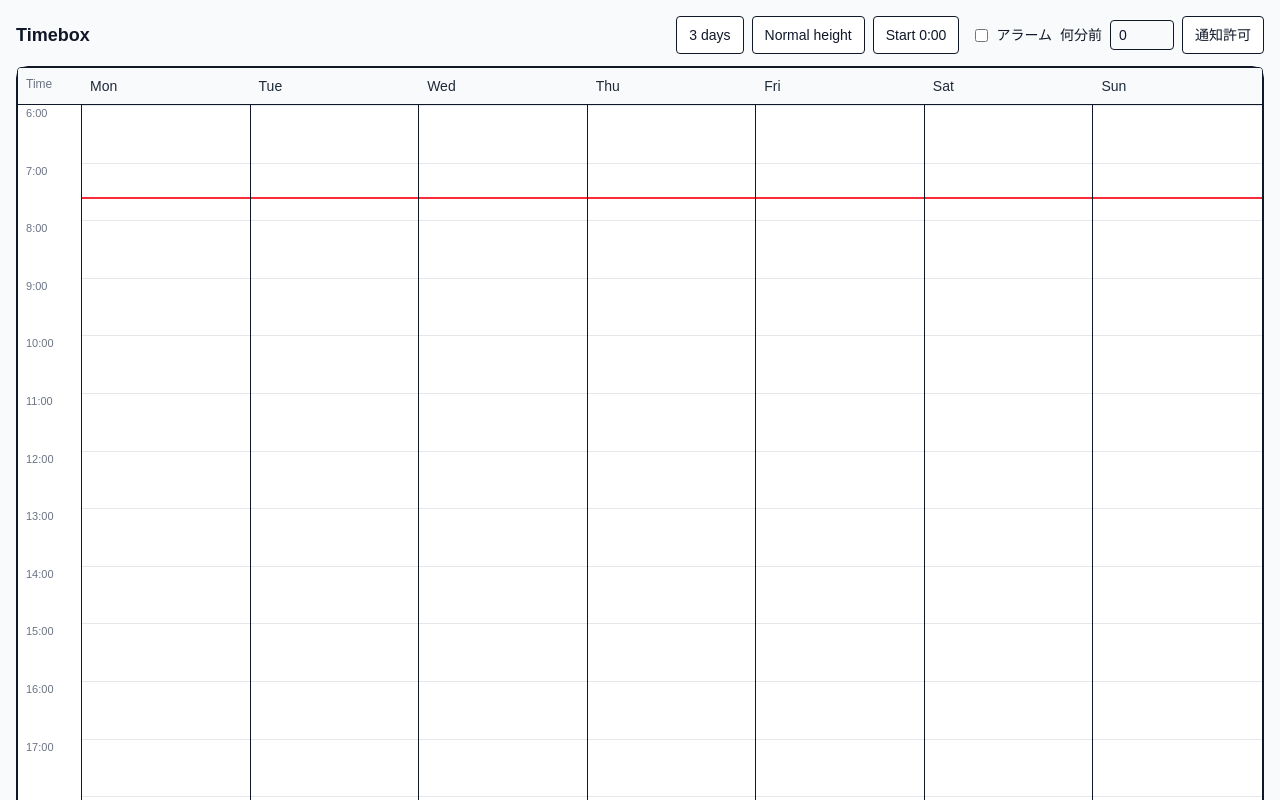
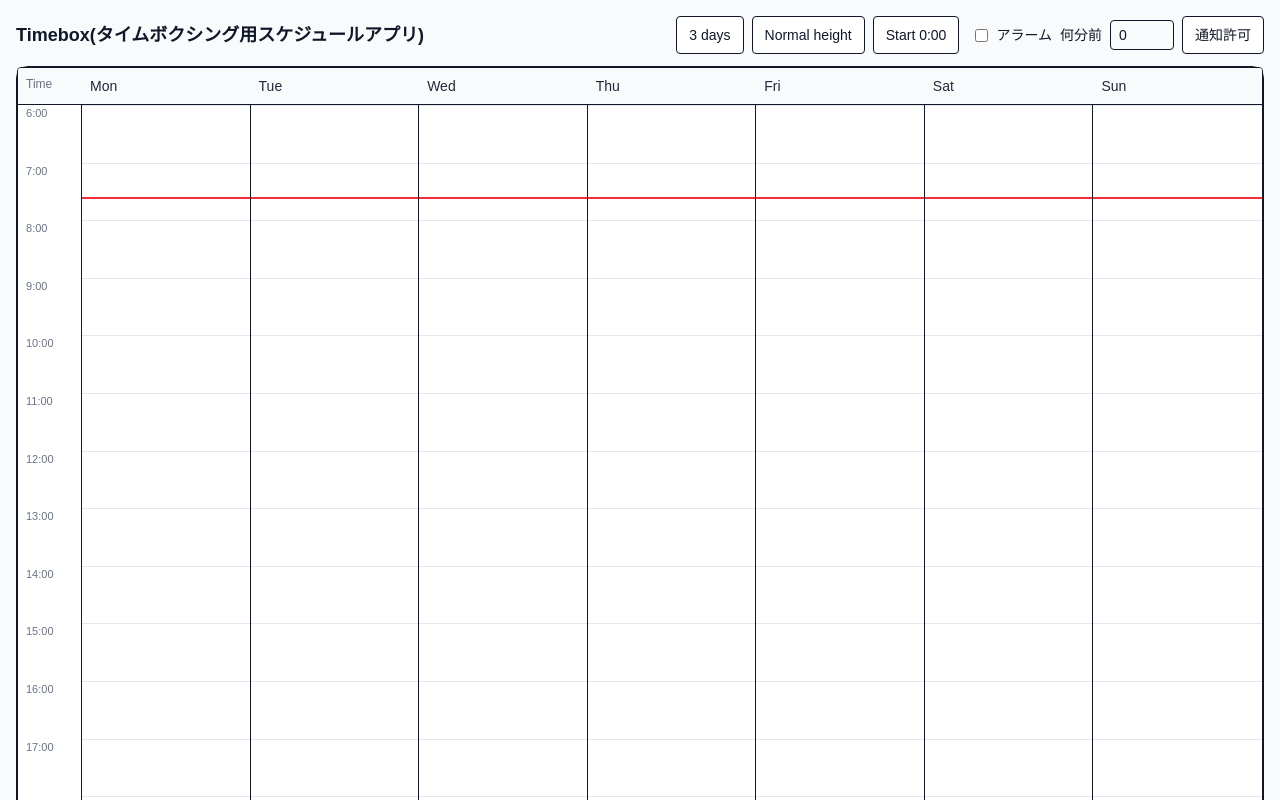
Before and after one commit to isikoro1/timebox, a Next.js app: page / in a window 1280 px wide. Shown: the top 800 px of the page. Built offline with nearby package versions, Linux system fonts and the light colour scheme.

Commit message:
補足タイトル追加

```diff
--- a/app/page.tsx
+++ b/app/page.tsx
@@ -143,7 +143,7 @@ export default function Home() {
     <main className="min-h-screen bg-gray-50 text-gray-900">
       <div className="mx-auto max-w-7xl p-4">
         <div className="mb-3 flex flex-wrap items-center gap-2">
-          <div className="text-lg font-semibold">Timebox</div>
+          <div className="text-lg font-semibold">Timebox(タイムボクシング用スケジュールアプリ)</div>
 
           <div className="ml-auto flex flex-wrap items-center gap-2">
             <button
```
